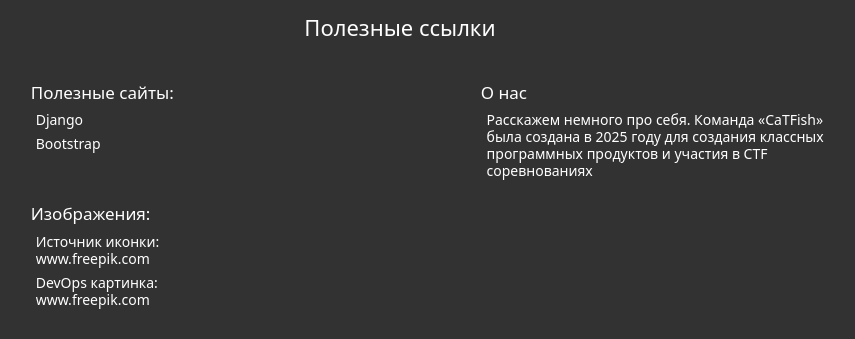
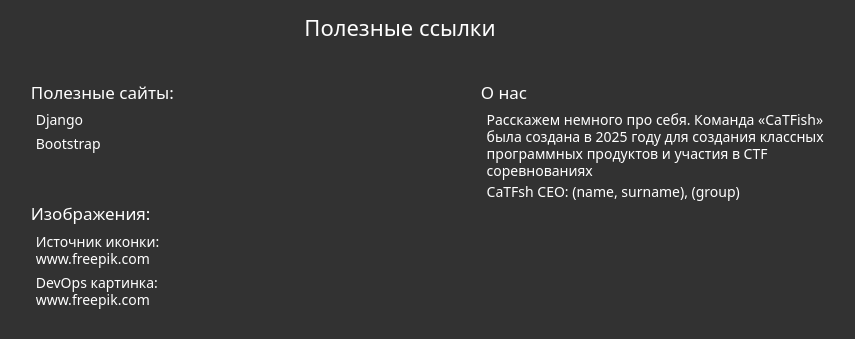
Before and after one commit to dog2023g/vacancy_analytics, a Django app: page /geo in a window 1280 px wide. Shown: the part 2773-3112 px from the top of the page, without its empty margins (240-1095 px from the left). Run offline with Django 4.2, Linux system fonts and the light colour scheme; data comes from the database, SQL or seed files in the repository.

Commit message:
Добавление информации о себе

```diff
--- a/vacancy_analytics/main_vacancy_analytics/templates/main_vacancy_analytics/base.html
+++ b/vacancy_analytics/main_vacancy_analytics/templates/main_vacancy_analytics/base.html
@@ -70,7 +70,8 @@
                 <div class="footer_links2">
                   <h2 class="h2_footer" id="footer_about_us">О нас</h2>
                   <p class="footer_p" id="footer_about_us_p1">Расскажем немного про себя. Команда «CaTFish» была создана в 2025 году для создания классных программных продуктов и участия в CTF соревнованиях</p>
-                  <p class="footer_p footer_p_last" id="footer_about_us_p2"></p>
+                    <p class="footer_p" id="footer_about_us_p2">CaTFsh CEO: (name, surname), (group)</p>
+                  <p class="footer_p footer_p_last" id="footer_about_us_p3"></p>
                   <ul class="ul_footer" id="footer_about_us_ul" >
                     <li></li>
                   </ul>
```
